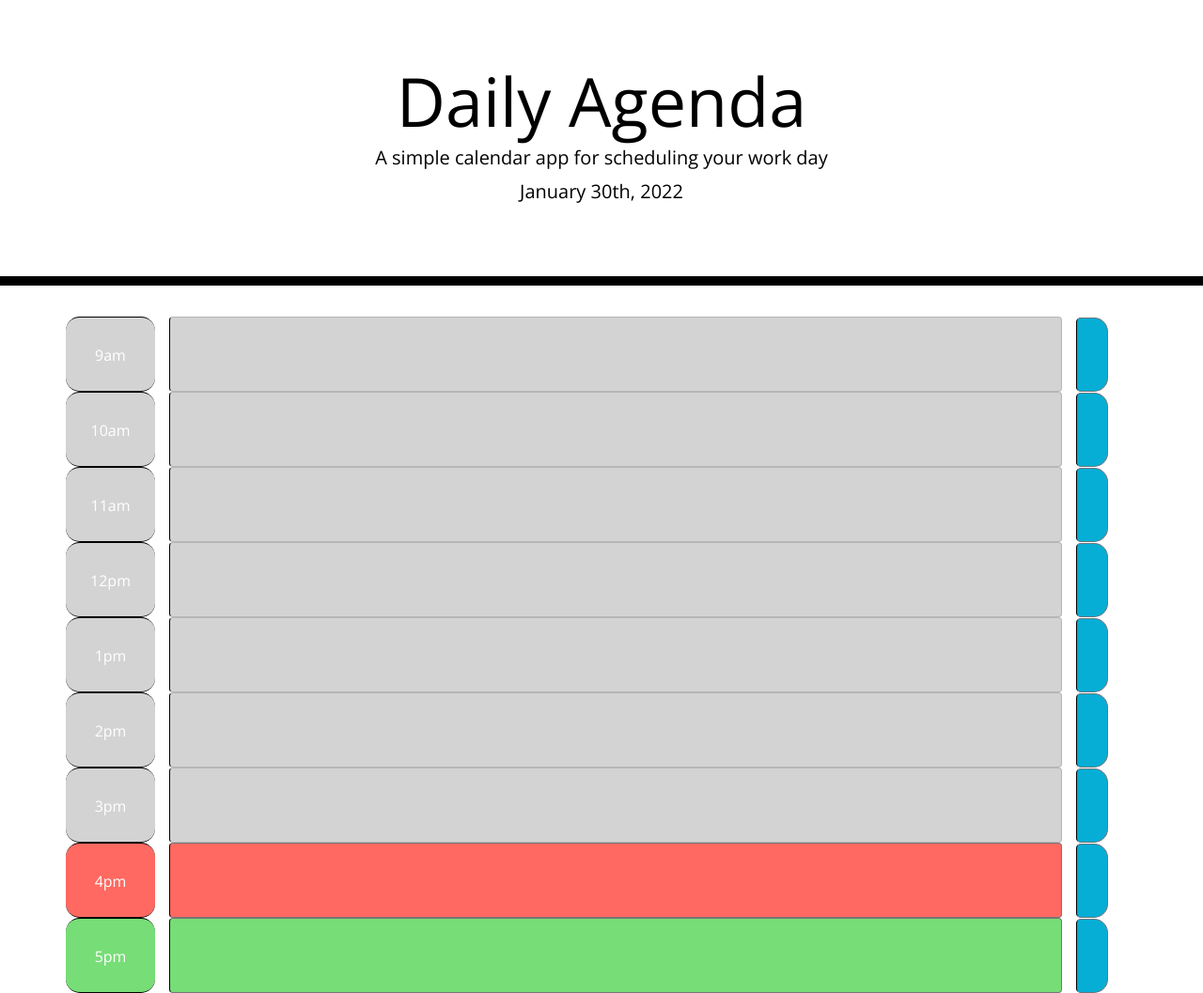
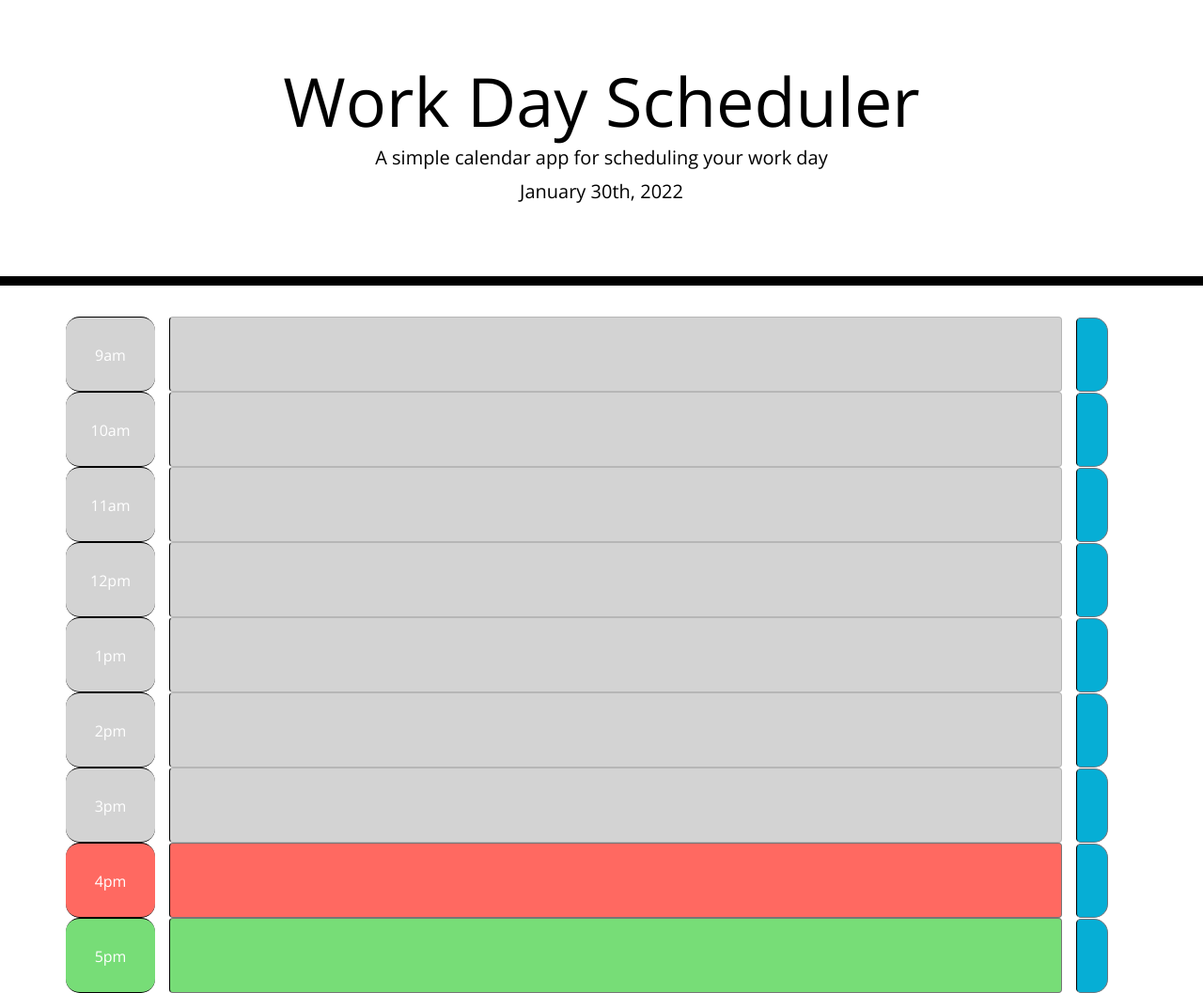
Before and after one commit to ashoknayakii/daily-agenda, a plain HTML site: page index.html in a window 1280 px wide. Shown: the whole page at 94% size. Drawn offline with nearby package versions, Linux system fonts and the light colour scheme; a web font is replaced by a local one.

Commit message:
changed title back to work day scheduler

```diff
--- a/index.html
+++ b/index.html
@@ -17,7 +17,7 @@
 
 <body>
   <header class="jumbotron">
-    <h1 class="display-3">Daily Agenda</h1>
+    <h1 class="display-3">Work Day Scheduler</h1>
     <p class="lead">A simple calendar app for scheduling your work day</p>
     <p id="currentDay" class="lead"></p>
   </header>
```
